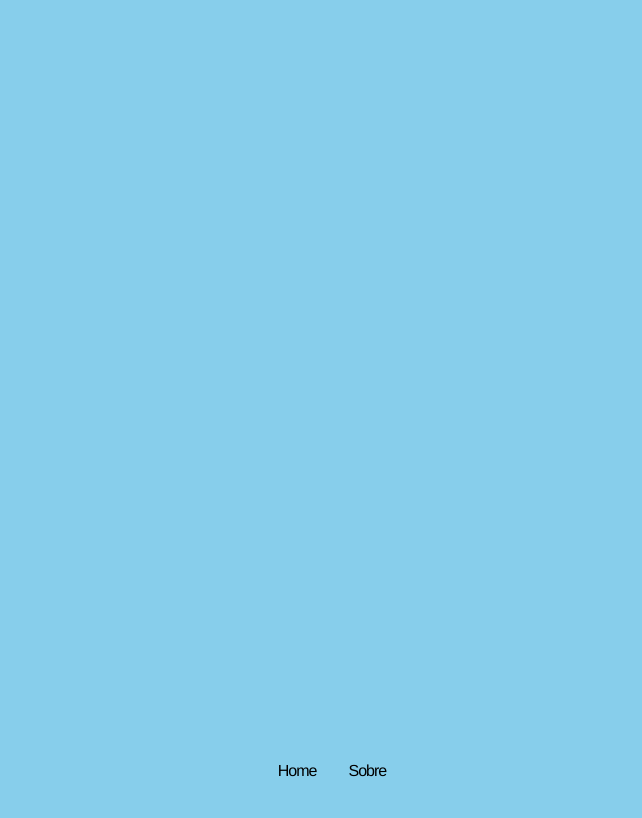
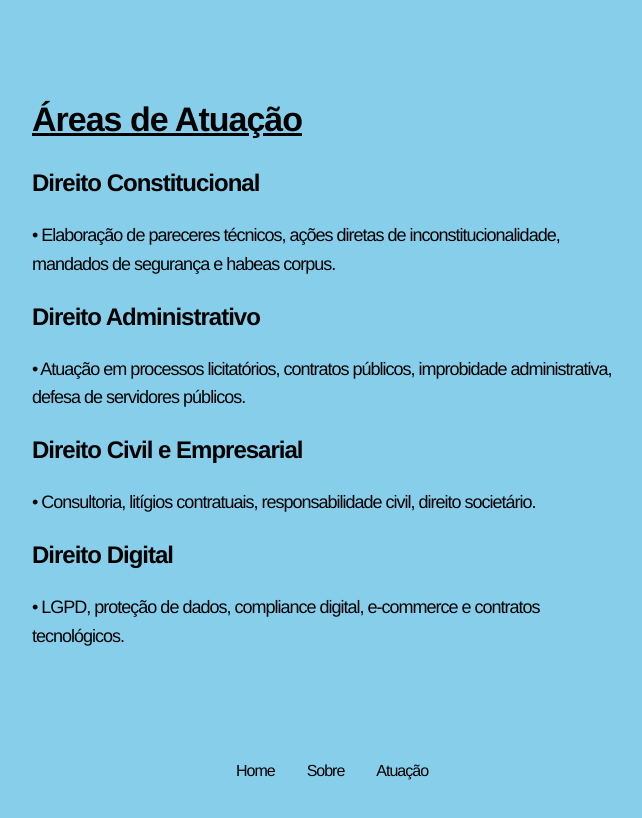
Before and after one commit to guerrinharj/strobel-advogados-front, a React (Create React App) app: page /areas-de-atuacao in a window 1280 px wide. Before the commit this address had no page. Shown: the top 818 px of the page, without its empty margins (308-950 px from the left). Built offline with nearby package versions, Linux system fonts and the light colour scheme.

Commit message:
created areas de atuacao

```diff
--- a/public/index.html
+++ b/public/index.html
@@ -24,7 +24,7 @@
       work correctly both with client-side routing and a non-root public URL.
       Learn how to configure a non-root public URL by running `npm run build`.
     -->
-    <title>Strobel Advogados</title>
+    <title>Strobel Advocacia</title>
   </head>
   <body>
     <noscript>You need to enable JavaScript to run this app.</noscript>
--- a/src/App.js
+++ b/src/App.js
@@ -2,6 +2,7 @@ import React from 'react';
 import { Routes, Route } from 'react-router-dom';
 import LandingPage from './pages/LandingPage';
 import AboutPage from './pages/AboutPage';
+import AtuacaoPage from './pages/AtuacaoPage';
 import Navbar from './components/Navbar';
 
 function App() {
@@ -10,6 +11,7 @@ function App() {
             <Routes>
                 <Route path="/" element={<LandingPage />} />
                 <Route path="/about" element={<AboutPage />} />
+                <Route path="/areas-de-atuacao" element={<AtuacaoPage />} />
             </Routes>
             <Navbar />
         </div>
--- a/src/components/Navbar.js
+++ b/src/components/Navbar.js
@@ -34,6 +34,15 @@ export default function Navbar() {
             >
                 Sobre
             </Link>
+            <Link
+                to="/areas-de-atuacao"
+                style={{
+                    textDecoration: 'none',
+                    color: location.pathname === '/about' ? 'white' : 'black',
+                }}
+            >
+                Atuação
+            </Link>
         </nav>
     );
 }
--- a/src/pages/AboutPage.js
+++ b/src/pages/AboutPage.js
@@ -59,7 +59,7 @@ export default function AboutPage() {
 
                 {/* Text on bottom (mobile) or right (desktop) */}
                 <div style={{ maxWidth: '600px' }}>
-                    <h1 style={{ fontSize: isMobile ? '20px' : '34px', marginBottom: '0.5em' }}>
+                    <h1 style={{ fontSize: isMobile ? '20px' : '34px', marginBottom: '0.5em', textDecoration: 'underline' }}>
                         Isabelle Strobel
                     </h1>
 
--- /dev/null
+++ b/src/pages/AtuacaoPage.js
@@ -0,0 +1,75 @@
+import React, { useEffect, useState } from 'react';
+import { motion } from 'framer-motion';
+
+export default function AtuacaoPage() {
+    const [isMobile, setIsMobile] = useState(window.innerWidth <= 768);
+
+    useEffect(() => {
+        const handleResize = () => {
+            setIsMobile(window.innerWidth <= 768);
+        };
+        window.addEventListener('resize', handleResize);
+        return () => window.removeEventListener('resize', handleResize);
+    }, []);
+
+    return (
+        <motion.div
+            initial={{ opacity: 0 }}
+            animate={{ opacity: 1 }}
+            exit={{ opacity: 0 }}
+            transition={{ duration: 0.2 }}
+            style={{
+                display: 'flex',
+                flexDirection: 'column',
+                justifyContent: 'center',
+                alignItems: 'center',
+                textAlign: 'center',
+                height: '100vh',
+                paddingBottom: '60px',
+            }}
+        >
+            <div
+                style={{
+                    display: 'flex',
+                    flexDirection: 'column',
+                    justifyContent: 'center',
+                    alignItems: 'center',
+                    height: '100vh',
+                    padding: '0 2em',
+                    paddingBottom: '60px',
+                    textAlign: isMobile ? 'center' : 'left',
+                    maxWidth: isMobile ? '90vw' : '70vw',
+                    margin: 'auto',
+                    gap: '2em',
+                    lineHeight: '1.5',
+                }}
+            >
+                <div style={{ maxWidth: '600px' }}>
+                    <h1 style={{ fontSize: isMobile ? '20px' : '34px', marginBottom: '0.5em', textDecoration: 'underline' }}>
+                        Áreas de Atuação
+                    </h1>
+
+                    <h2>Direito Constitucional</h2>
+                    <p style={{ fontSize: isMobile ? '14px' : '18px', lineHeight: '1.6' }}>
+                        • Elaboração de pareceres técnicos, ações diretas de inconstitucionalidade, mandados de segurança e habeas corpus.
+                    </p>
+
+                    <h2>Direito Administrativo</h2>
+                    <p style={{ fontSize: isMobile ? '14px' : '18px', lineHeight: '1.6' }}>
+                        • Atuação em processos licitatórios, contratos públicos, improbidade administrativa, defesa de servidores públicos.
+                    </p>
+
+                    <h2>Direito Civil e Empresarial</h2>
+                    <p style={{ fontSize: isMobile ? '14px' : '18px', lineHeight: '1.6' }}>
+                        • Consultoria, litígios contratuais, responsabilidade civil, direito societário.
+                    </p>
+
+                    <h2>Direito Digital</h2>
+                    <p style={{ fontSize: isMobile ? '14px' : '18px', lineHeight: '1.6' }}>
+                        • LGPD, proteção de dados, compliance digital, e-commerce e contratos tecnológicos.
+                    </p>
+                </div>
+            </div>
+        </motion.div>
+    );
+}
--- a/src/pages/LandingPage.js
+++ b/src/pages/LandingPage.js
@@ -37,7 +37,7 @@ export default function LandingPage() {
                     ease: "easeInOut",
                 }}
             />
-                <h1>Strobel Advogados</h1>
+                <h1>Strobel Advocacia</h1>
             </div>
         </motion.div>
     );
```
